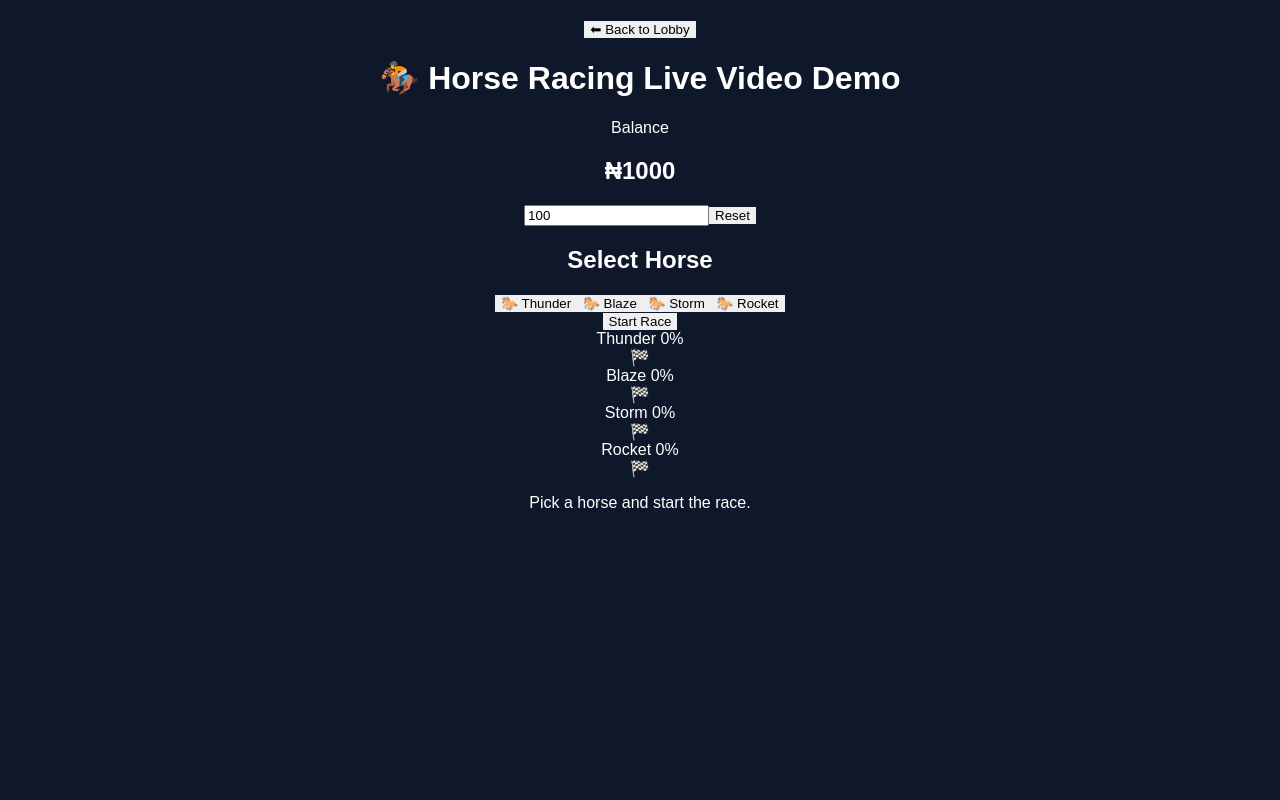
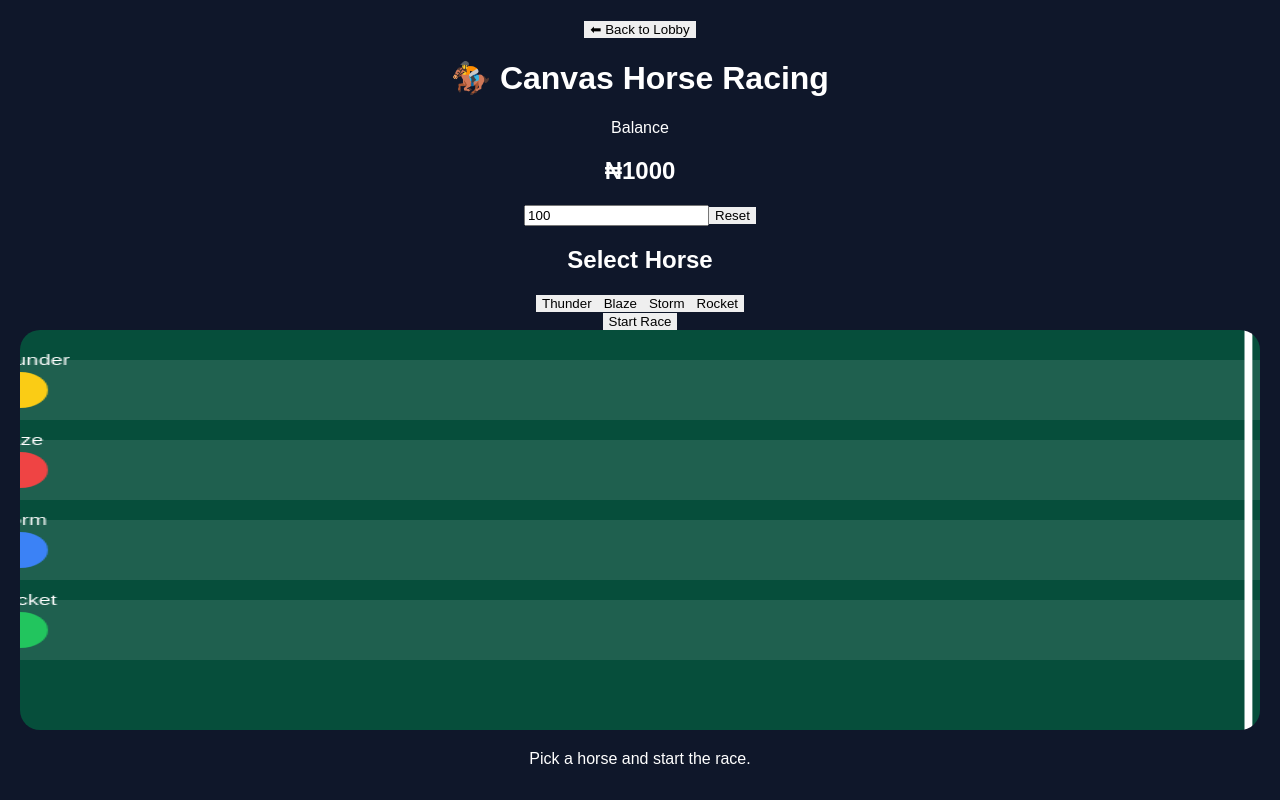
Before and after one commit to annamoyosore/win9ja, a React (Vite) app: page / in a window 1280 px wide. Both pictures are taken after a click on the button "🃏 Play Whot (Waiting Room)". Built offline with nearby package versions, Linux system fonts and the light colour scheme.

Commit message:
Update WhotGame.jsx

```diff
--- a/src/WhotGame.jsx
+++ b/src/WhotGame.jsx
@@ -2,11 +2,16 @@ import React, { useRef, useState, useEffect } from "react";
 
 export default function Horse() {
   const horses = [
-    { id: 1, name: "Thunder" },
-    { id: 2, name: "Blaze" },
-    { id: 3, name: "Storm" },
-    { id: 4, name: "Rocket" },
+    { id: 1, name: "Thunder", color: "#facc15" },
+    { id: 2, name: "Blaze", color: "#ef4444" },
+    { id: 3, name: "Storm", color: "#3b82f6" },
+    { id: 4, name: "Rocket", color: "#22c55e" },
   ];
+
+  const canvasRef = useRef(null);
+  const animationRef = useRef(null);
+  const raceRef = useRef(null);
+  const countdownRef = useRef(null);
 
   const [positions, setPositions] = useState({
     1: 0,
@@ -25,8 +30,57 @@ export default function Horse() {
     "Pick a horse and start the race."
   );
 
-  const raceRef = useRef(null);
-  const countdownRef = useRef(null);
+  // 🎨 DRAW CANVAS HORSES
+  const draw = (ctx, pos) => {
+    const width = ctx.canvas.width;
+    const height = ctx.canvas.height;
+
+    ctx.clearRect(0, 0, width, height);
+
+    // track lines
+    ctx.fillStyle = "#064e3b";
+    ctx.fillRect(0, 0, width, height);
+
+    horses.forEach((h, index) => {
+      const y = 60 + index * 80;
+
+      // lane
+      ctx.fillStyle = "rgba(255,255,255,0.1)";
+      ctx.fillRect(0, y - 30, width, 60);
+
+      // horse body (circle)
+      ctx.beginPath();
+      ctx.fillStyle = h.color;
+      ctx.arc(pos[h.id], y, 18, 0, Math.PI * 2);
+      ctx.fill();
+
+      // name
+      ctx.fillStyle = "white";
+      ctx.font = "14px Arial";
+      ctx.fillText(h.name, pos[h.id] - 20, y - 25);
+
+      // finish line
+      ctx.fillStyle = "white";
+      ctx.fillRect(width - 10, 0, 5, height);
+    });
+  };
+
+  // 🎬 ANIMATION LOOP
+  const animate = () => {
+    const canvas = canvasRef.current;
+    if (!canvas) return;
+
+    const ctx = canvas.getContext("2d");
+
+    draw(ctx, positions);
+
+    animationRef.current = requestAnimationFrame(animate);
+  };
+
+  useEffect(() => {
+    animate();
+    return () => cancelAnimationFrame(animationRef.current);
+  }, [positions]);
 
   const resetRace = () => {
     clearInterval(raceRef.current);
@@ -46,26 +100,19 @@ export default function Horse() {
   };
 
   const startRace = () => {
-    if (!selectedHorse) {
-      alert("Select a horse first");
-      return;
-    }
+    if (!selectedHorse) return alert("Select a horse first");
+    if (betAmount > balance) return alert("Insufficient balance");
 
-    if (betAmount > balance) {
-      alert("Insufficient balance");
-      return;
-    }
+    setBalance((p) => p - betAmount);
 
-    setBalance((prev) => prev - betAmount);
-
-    let count = 5;
-    setCountdown(count);
+    let c = 5;
+    setCountdown(c);
 
     countdownRef.current = setInterval(() => {
-      count -= 1;
-      setCountdown(count);
+      c -= 1;
+      setCountdown(c);
 
-      if (count <= 0) {
+      if (c <= 0) {
         clearInterval(countdownRef.current);
         beginRace();
       }
@@ -80,50 +127,41 @@ export default function Horse() {
       setPositions((prev) => {
         const updated = { ...prev };
 
-        horses.forEach((horse) => {
-          updated[horse.id] += Math.random() * 2.2; // smooth motion
+        horses.forEach((h) => {
+          updated[h.id] += Math.random() * 3;
         });
 
-        const winningHorse = horses.find(
-          (h) => updated[h.id] >= 90
-        );
+        const win = horses.find((h) => updated[h.id] >= 100);
 
-        if (winningHorse) {
+        if (win) {
           clearInterval(raceRef.current);
-
-          setWinner(winningHorse);
+          setWinner(win);
           setRaceStarted(false);
 
-          if (selectedHorse === winningHorse.id) {
+          if (selectedHorse === win.id) {
             const payout = betAmount * 3;
             setBalance((p) => p + payout);
             setMessage(`🎉 You won ₦${payout}`);
           } else {
-            setMessage(`😢 ${winningHorse.name} won the race`);
+            setMessage(`😢 ${win.name} won the race`);
           }
         }
 
         return updated;
       });
-    }, 40); // 🔥 ultra smooth animation
+    }, 50);
   };
-
-  useEffect(() => {
-    return () => {
-      clearInterval(raceRef.current);
-      clearInterval(countdownRef.current);
-    };
-  }, []);
 
   return (
     <div className="min-h-screen bg-green-900 text-white p-4">
       <div className="max-w-5xl mx-auto">
+
         <h1 className="text-4xl font-bold text-center mb-5">
-          🏇 Horse Racing Live Video Demo
+          🏇 Canvas Horse Racing
         </h1>
 
-        {/* CONTROL PANEL */}
-        <div className="bg-black/30 rounded-3xl p-4 mb-6 flex flex-wrap gap-4 justify-between items-center">
+        {/* CONTROL */}
+        <div className="bg-black/30 p-4 rounded-3xl flex justify-between items-center flex-wrap gap-4">
           <div>
             <p>Balance</p>
             <h2 className="text-3xl font-bold">₦{balance}</h2>
@@ -146,25 +184,23 @@ export default function Horse() {
           </button>
         </div>
 
-        {/* SELECT HORSE */}
+        {/* SELECT */}
         {!raceStarted && !winner && (
-          <div className="bg-black/30 p-5 rounded-3xl">
-            <h2 className="text-xl mb-4">
-              Select Horse
-            </h2>
+          <div className="bg-black/30 p-5 rounded-3xl mt-6">
+            <h2 className="mb-4">Select Horse</h2>
 
             <div className="grid grid-cols-2 md:grid-cols-4 gap-4">
               {horses.map((h) => (
                 <button
                   key={h.id}
                   onClick={() => setSelectedHorse(h.id)}
-                  className={`p-4 rounded-2xl border-2 ${
+                  className={`p-4 rounded-2xl ${
                     selectedHorse === h.id
                       ? "bg-yellow-500 text-black"
                       : "bg-gray-800"
                   }`}
                 >
-                  🐎 {h.name}
+                  {h.name}
                 </button>
               ))}
             </div>
@@ -188,61 +224,18 @@ export default function Horse() {
             </div>
           )}
 
-        {/* RACE TRACK */}
-        <div className="bg-green-700 mt-6 p-5 rounded-3xl border-4 border-white">
-          {horses.map((horse) => (
-            <div key={horse.id} className="mb-6">
-              <div className="flex justify-between mb-2">
-                <span>
-                  {horse.name}{" "}
-                  {winner?.id === horse.id && "🏆"}
-                </span>
-                <span>
-                  {Math.floor(positions[horse.id])}%
-                </span>
-              </div>
-
-              <div className="relative bg-white h-20 rounded-full overflow-hidden">
-
-                {/* 🏇 LIVE VIDEO HORSE */}
-                <div
-                  className="absolute top-1/2 -translate-y-1/2"
-                  style={{
-                    left: `${positions[horse.id]}%`,
-                    transition: "left 0.04s linear",
-                  }}
-                >
-                  <video
-                    src="/horse-run.mp4"
-                    autoPlay
-                    loop
-                    muted
-                    playsInline
-                    style={{
-                      height: "70px",
-                    }}
-                    onError={(e) => {
-                      // fallback emoji if video missing
-                      e.target.style.display = "none";
-                    }}
-                  />
-                  <span
-                    style={{
-                      fontSize: "40px",
-                      display: "none",
-                    }}
-                  >
-                    🐎
-                  </span>
-                </div>
-
-                {/* FINISH LINE */}
-                <div className="absolute right-2 top-1/2 -translate-y-1/2 text-2xl">
-                  🏁
-                </div>
-              </div>
-            </div>
-          ))}
+        {/* CANVAS TRACK */}
+        <div className="mt-6 bg-black/30 p-4 rounded-3xl">
+          <canvas
+            ref={canvasRef}
+            width={800}
+            height={400}
+            style={{
+              width: "100%",
+              height: "400px",
+              borderRadius: "20px",
+            }}
+          />
         </div>
 
         {/* STATUS */}
```
